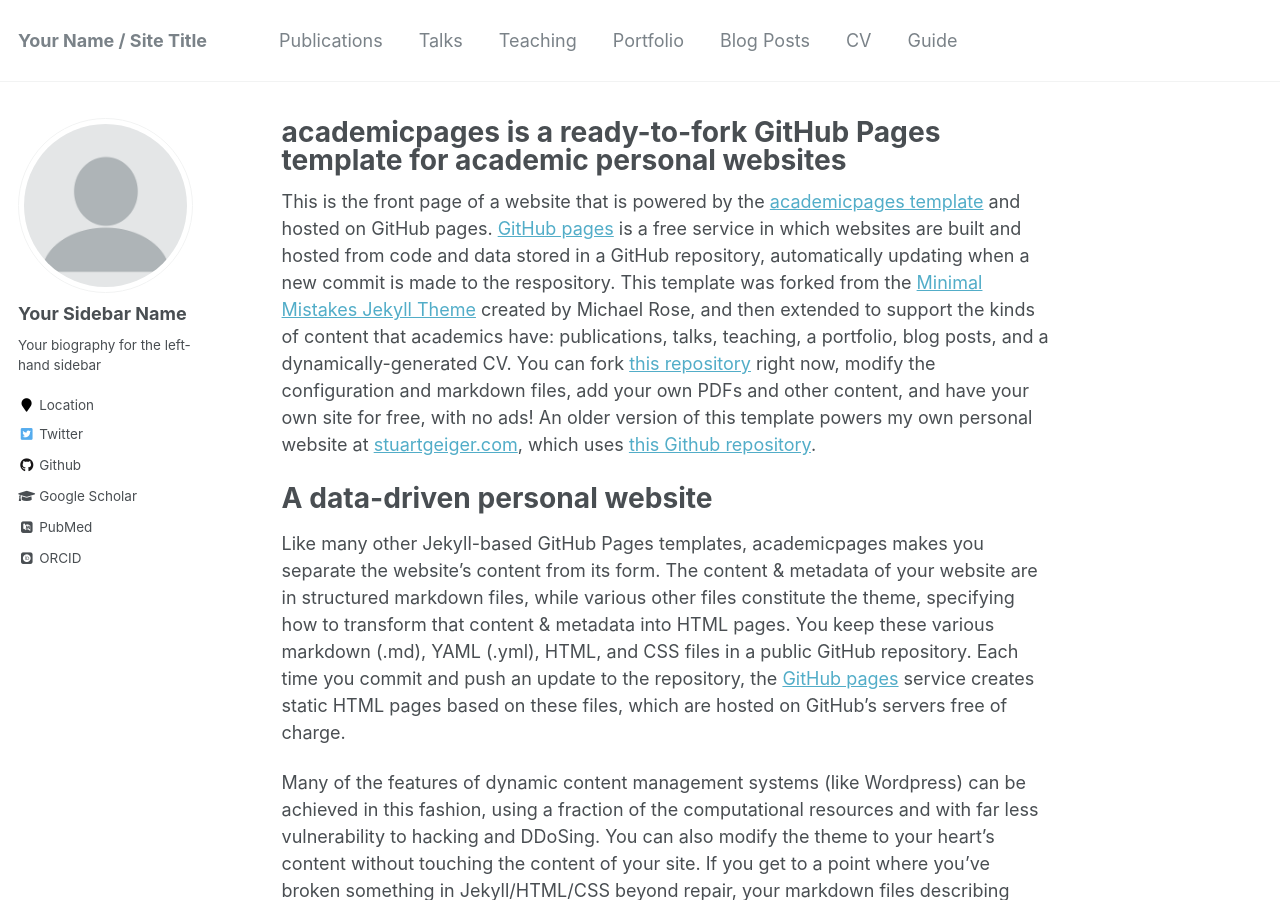
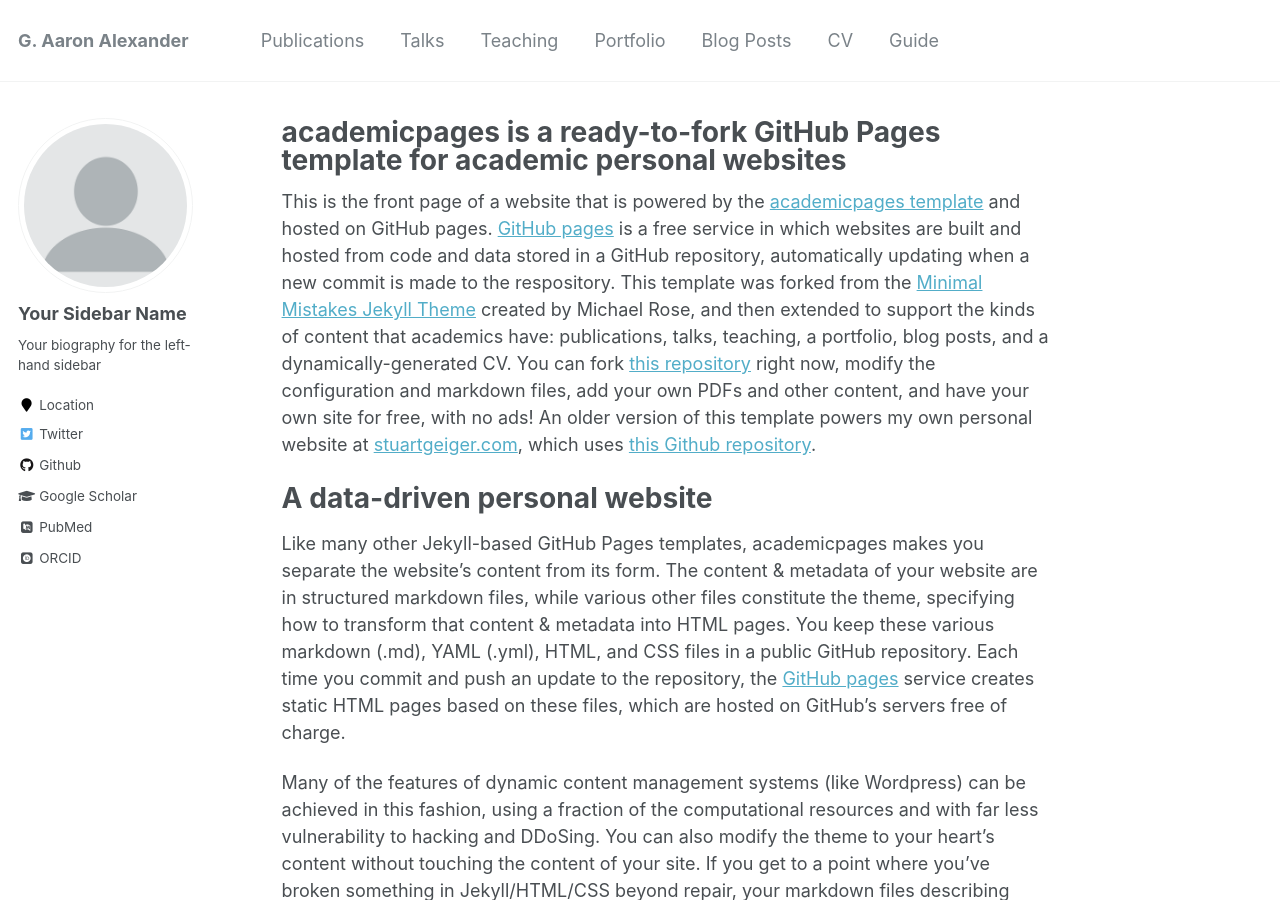
Before and after one commit to GAaronAlexander/gaaronalexander.github.io, a Jekyll site: the page built from _pages/about.md, in a window 1280 px wide and 900 px high. Built offline with Jekyll 4.4.1, drawn with Linux system fonts in a browser that asks for light colours; some web fonts are replaced; some of the changed text lies outside the part shown.

Commit message:
New Update: config

```diff
--- a/_config.yml
+++ b/_config.yml
@@ -7,13 +7,13 @@
 
 # Site Settings
 locale                   : "en-US"
-title                    : "Your Name / Site Title"
+title                    : "G. Aaron Alexander"
 title_separator          : "-"
-name                     : &name "Your Name"
-description              : &description "personal description"
-url                      : https://academicpages.github.io # the base hostname & protocol for your site e.g. "https://mmistakes.github.io"
+name                     : &name "G. Aaron Alexander"
+description              : &description "Ph.D. Student"
+url                      : https://gaaronalexander.github.io # the base hostname & protocol for your site e.g. "https://mmistakes.github.io"
 baseurl                  : "" # the subpath of your site, e.g. "/blog"
-repository               : "academicpages/academicpages.github.io"
+repository               : "gaaronalexander/gaaronalexander.github.io"
 teaser                   :  # filename of teaser fallback teaser image placed in /images/, .e.g. "500x300.png"
 breadcrumbs              : false # true, false (default)
 words_per_minute         : 160
```
